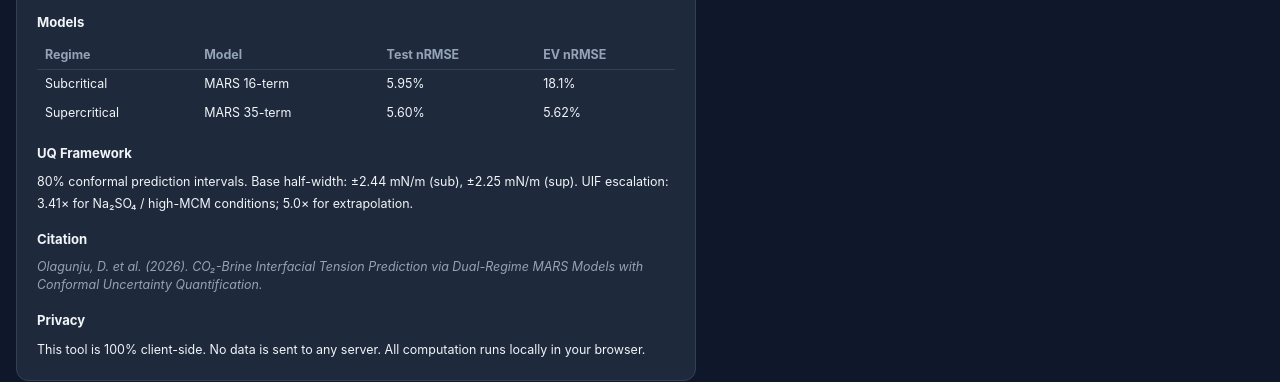
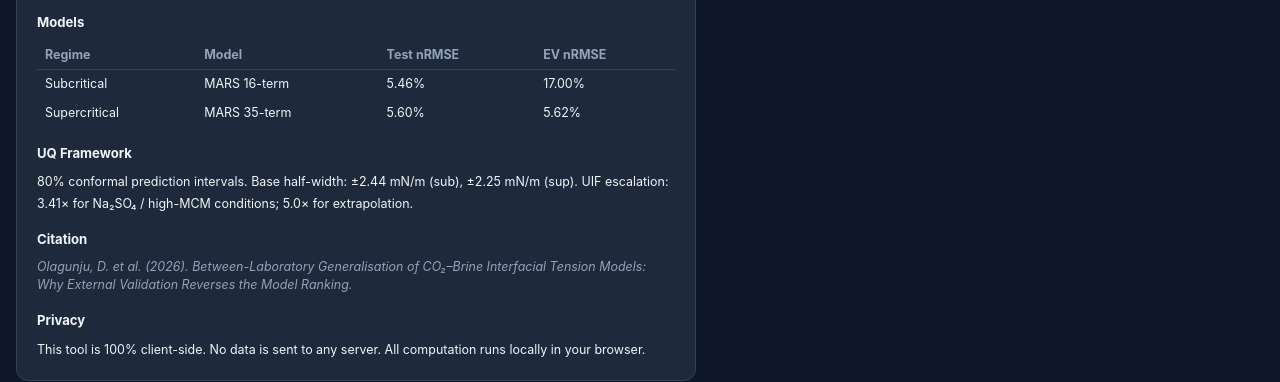
Before and after one commit to todak2000/ift-safepredict, a React (Vite) app: page / in a window 1280 px wide. Both pictures are taken after a click on the button "About". Shown: the part 255-637 px from the top of the page. Built offline with nearby package versions, Linux system fonts and the light colour scheme.

Commit message:
fix: sync About tab metrics and citation with the final paper draft

```diff
--- a/src/App.jsx
+++ b/src/App.jsx
@@ -138,8 +138,8 @@ export default function App() {
               <tr style={{ borderBottom: '1px solid #1e293b' }}>
                 <td style={{ padding: '0.3rem 0.5rem' }}>Subcritical</td>
                 <td style={{ padding: '0.3rem 0.5rem' }}>MARS 16-term</td>
-                <td style={{ padding: '0.3rem 0.5rem' }}>5.95%</td>
-                <td style={{ padding: '0.3rem 0.5rem' }}>18.1%</td>
+                <td style={{ padding: '0.3rem 0.5rem' }}>5.46%</td>
+                <td style={{ padding: '0.3rem 0.5rem' }}>17.00%</td>
               </tr>
               <tr>
                 <td style={{ padding: '0.3rem 0.5rem' }}>Supercritical</td>
@@ -156,8 +156,7 @@ export default function App() {
           </p>
           <h3 style={{ fontSize: '0.82rem', fontWeight: 700, margin: '1rem 0 0.5rem' }}>Citation</h3>
           <p style={{ fontSize: '0.78rem', color: '#94a3b8', fontStyle: 'italic' }}>
-            Olagunju, D. et al. (2026). CO₂-Brine Interfacial Tension Prediction via
-            Dual-Regime MARS Models with Conformal Uncertainty Quantification.
+            Olagunju, D. et al. (2026). Between-Laboratory Generalisation of CO₂–Brine Interfacial Tension Models: Why External Validation Reverses the Model Ranking.
           </p>
           <h3 style={{ fontSize: '0.82rem', fontWeight: 700, margin: '1rem 0 0.5rem' }}>Privacy</h3>
           <p style={{ fontSize: '0.78rem', lineHeight: 1.7 }}>
```
Also changed, not shown: 1 other file (tests, documents, lock files or other folders).
